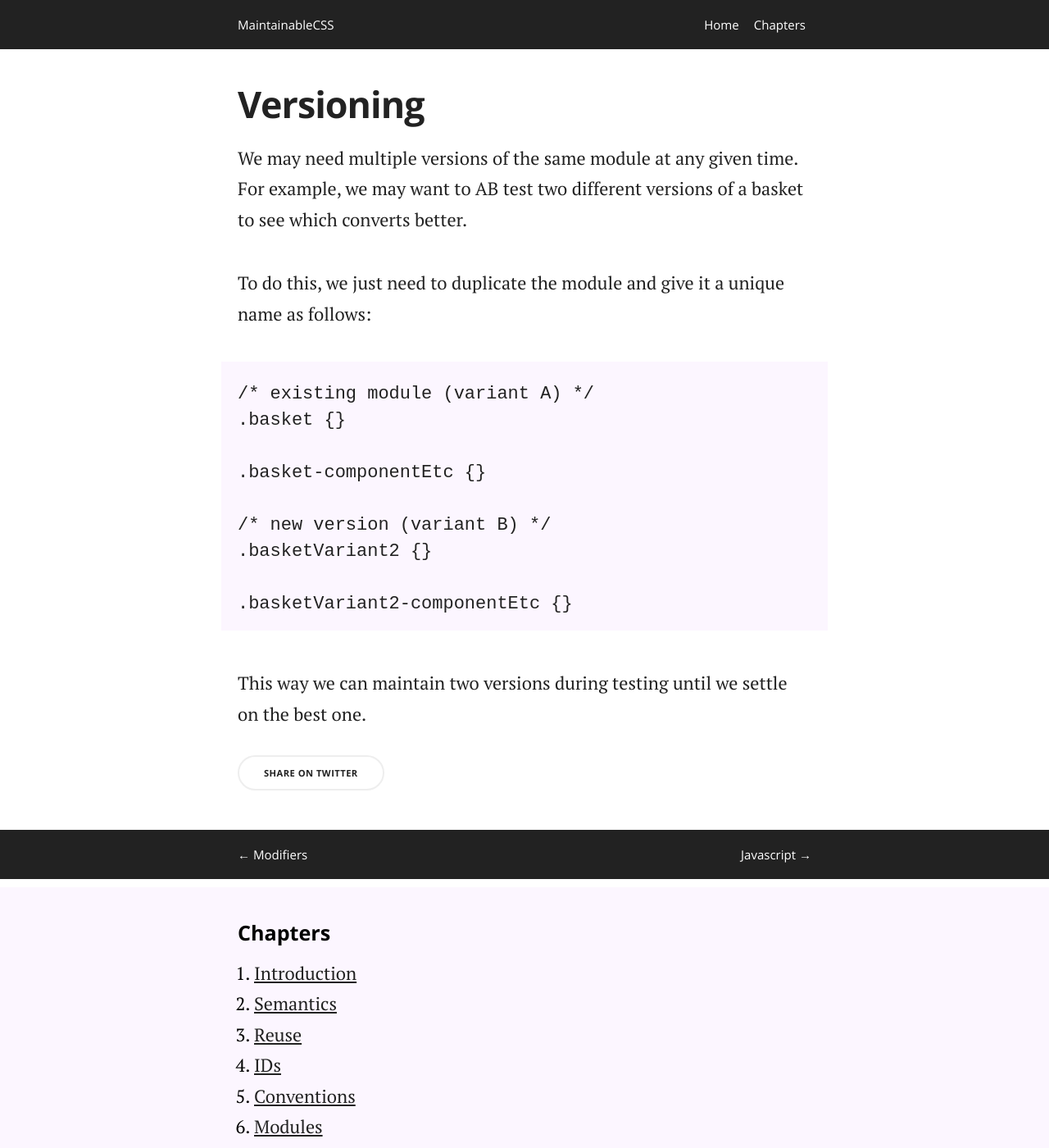
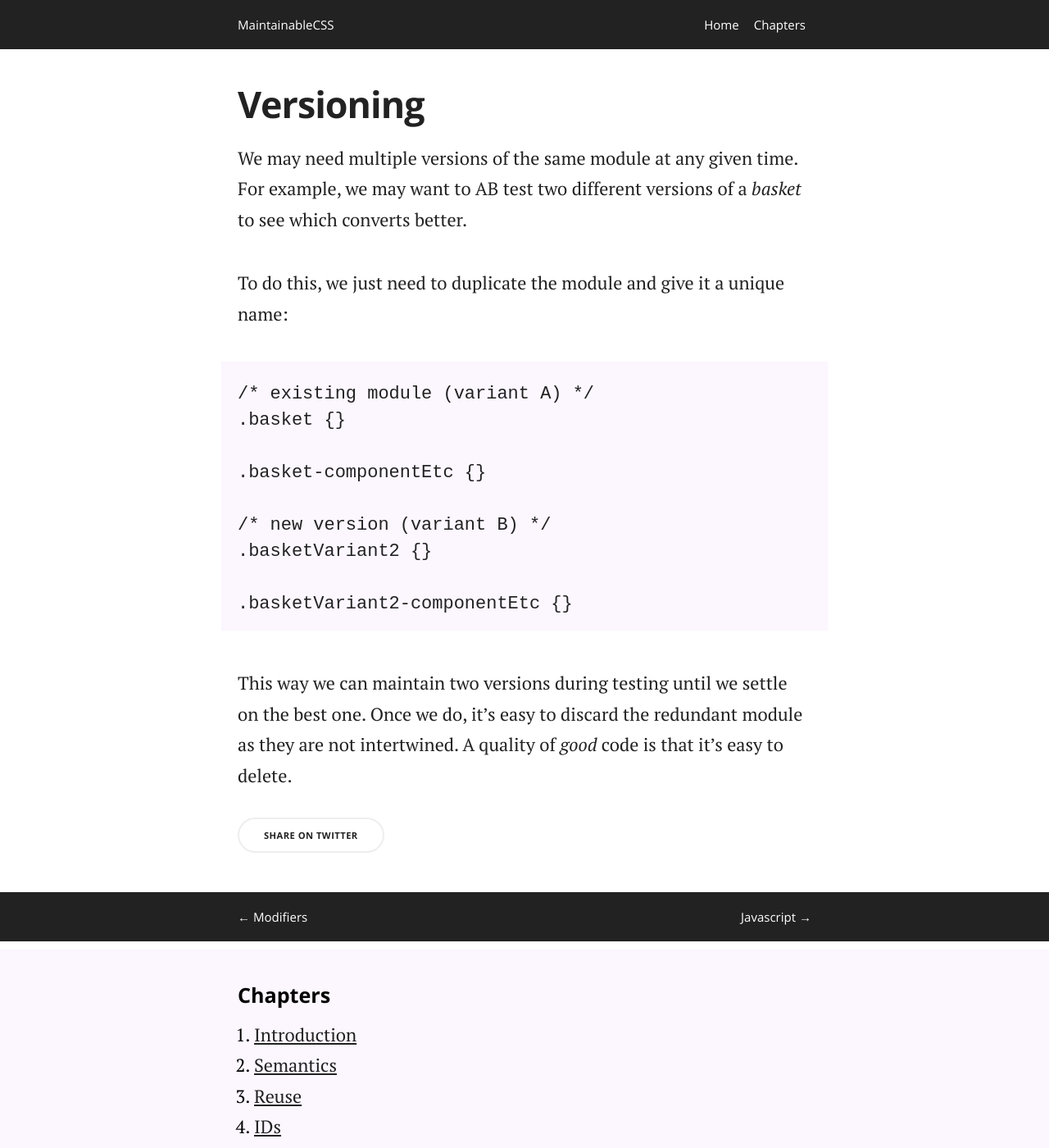
Before and after one commit to adamsilver/maintainablecss.com-jekyll, a Jekyll site: the page built from _chapters/09-versioning.md, in a window 1280 px wide and 1400 px high. Shown: the whole window at 82% size. Built offline with Jekyll 4.4.1, drawn with Linux system fonts in a browser that asks for light colours.

Commit message:
Versioning improved

```diff
--- a/_chapters/09-versioning.md
+++ b/_chapters/09-versioning.md
@@ -6,9 +6,9 @@ permalink: /chapters/versioning/
 description: Learn how MaintainableCSS makes it really easy to upgrade and AB test modules for rapidly evolving websites.
 ---
 
-We may need multiple versions of the same module at any given time. For example, we may want to AB test two different versions of a basket to see which converts better.
+We may need multiple versions of the same module at any given time. For example, we may want to AB test two different versions of a *basket* to see which converts better.
 
-To do this, we just need to duplicate the module and give it a unique name as follows:
+To do this, we just need to duplicate the module and give it a unique name:
 
 	/* existing module (variant A) */
 	.basket {}
@@ -20,4 +20,4 @@ To do this, we just need to duplicate the module and give it a unique name as fo
 
 	.basketVariant2-componentEtc {}
 
-This way we can maintain two versions during testing until we settle on the best one.
+This way we can maintain two versions during testing until we settle on the best one. Once we do, it's easy to discard the redundant module as they are not intertwined. A quality of *good* code is that it's easy to delete.
```
